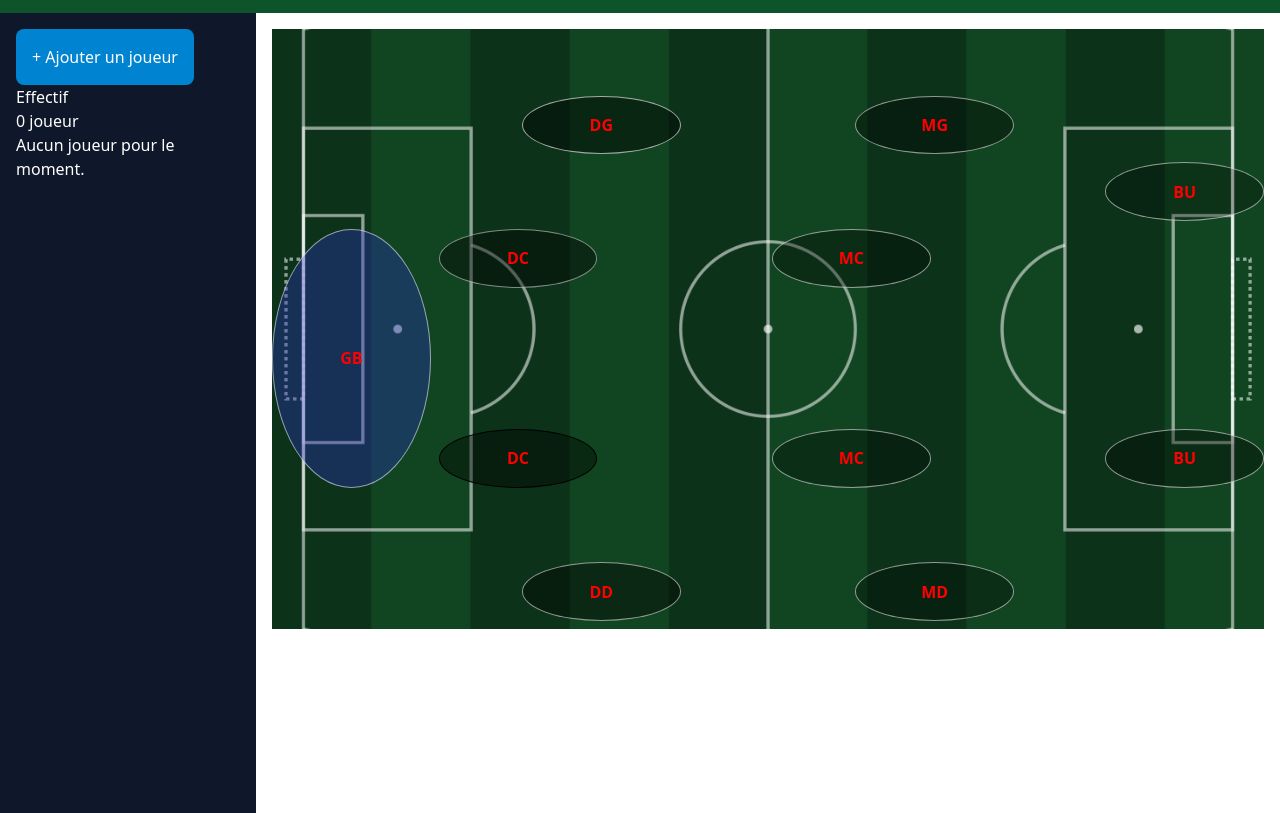
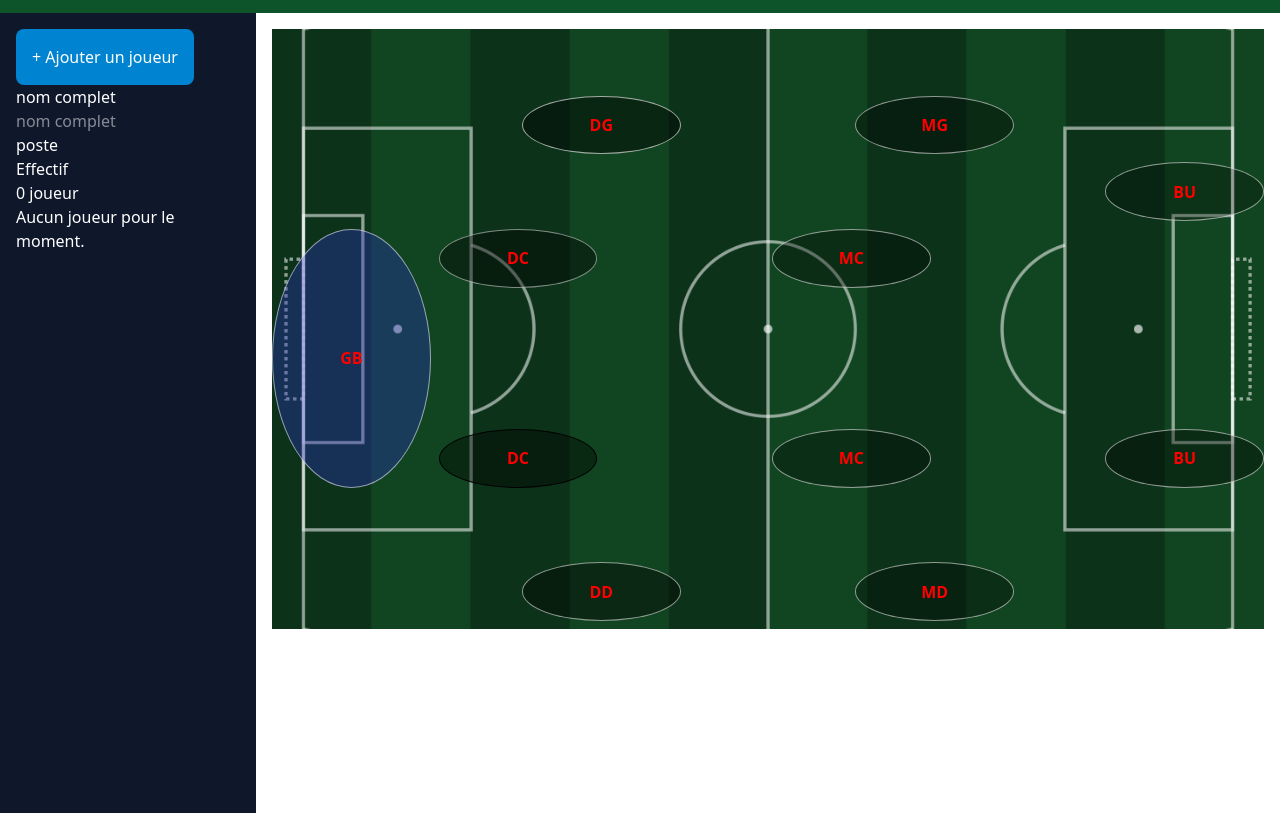
Before and after one commit to badreddin01/Tachkila-Composition-d-quipe, a website: page index.html in a window 1280 px wide. Shown: the part 81-894 px from the top of the page. Drawn offline with nearby package versions, Linux system fonts and the light colour scheme.

Commit message:
Update player form and README

```diff
--- a/index.html
+++ b/index.html
@@ -30,6 +30,16 @@
         <button id="btn-add-player" type="button" class = " bg-sky-600 hover:bg-sky-700 p-4 rounded-lg">
         + Ajouter un joueur
     </button>
+
+    <form action="">
+        <div>
+        <label for="name">nom complet</label>
+        <input type="text" id="name" required placeholder="nom complet">
+        </div>
+        <div>
+            <label for="poste&numéro">poste</label>
+        </div>
+    </form>
     <div class="sidebar-header">
         <h2>Effectif</h2>
         <span id="players-count">0 joueur</span>
```
Also changed, not shown: README.md, script.js (line endings or trailing spaces).
